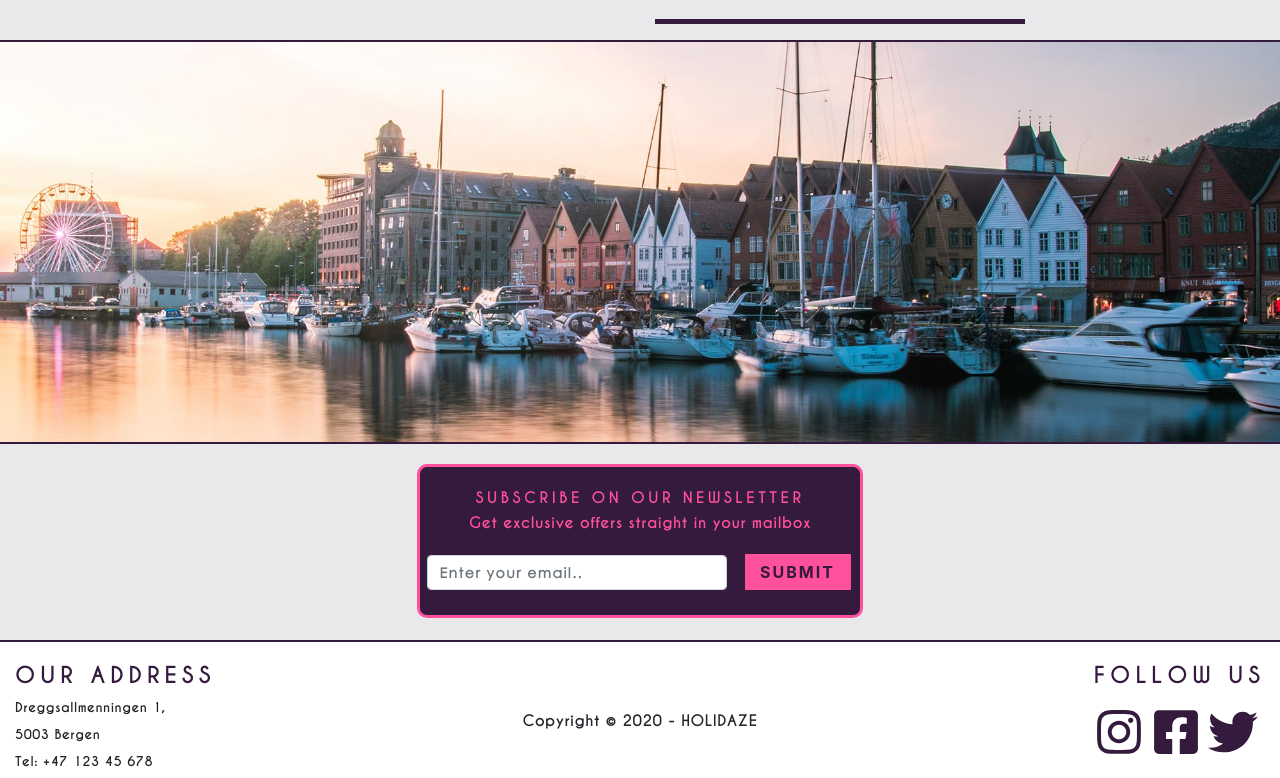
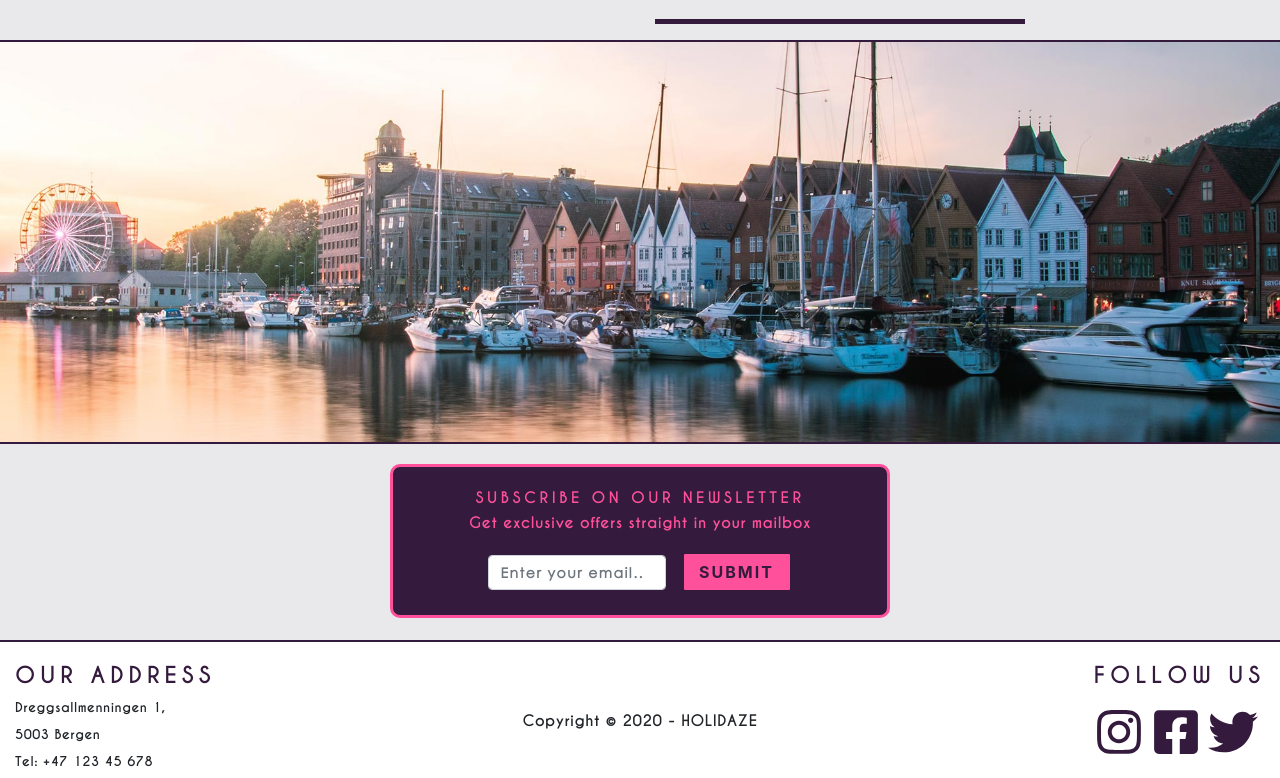
Before and after one commit to NinaWiik/Nina-Wiik_Project-exam-2_Holidaze-noroff-feu, a React (Create React App) app: page / in a window 1280 px wide. Shown: the part 754-1532 px from the top of the page. Built offline with nearby package versions, Linux system fonts and the light colour scheme.

Commit message:
subscribe
Fixed subsribe after finding bugs on smaller screens after code swap

```diff
--- a/src/components/home/Subscribe.js
+++ b/src/components/home/Subscribe.js
@@ -24,10 +24,10 @@ function Subscribe() {
   }
 
   return (
-    <Container fluid className="container__cover">
-      <Row className="justify-content-md-center">
-        <Col className="subscribe__col" md={4} xs={12}>
-          <Col>
+    <Container>
+      <Row className="justify-content-md-center subscribe__row">
+        <div className="subscribe__col" md={4} xs={12}>
+          <div>
             <p className="paragraph__subscribe--title">
               Subscribe on our newsletter
             </p>
@@ -35,7 +35,7 @@ function Subscribe() {
               Get exclusive offers straight in your mailbox
             </p>
             {modalShow && <ModalSub show={modalShow} />}
-          </Col>
+          </div>
           <Row className="justify-content-md-center">
             <Form inline onSubmit={handleSubmit(onSubmit)}>
               <Form.Group>
@@ -52,12 +52,12 @@ function Subscribe() {
               <ModalSub show={modalShow} onHide={() => setModalShow(false)} />
             </Form>
           </Row>
-          <Col className="subscribe__col--error">
+          <div className="subscribe__col--error">
             {errors.email && (
               <ErrorMessageSub>{errors.email.message}</ErrorMessageSub>
             )}
-          </Col>
-        </Col>
+          </div>
+        </div>
       </Row>
     </Container>
   );
--- a/src/sass/partials/_footer.scss
+++ b/src/sass/partials/_footer.scss
@@ -11,18 +11,16 @@
 .footer__paragraph--left {
   font-size: 0.8em;
   margin-bottom: 5px;
-    font-family: 'CaviarDreams', arial, sans-serif;
+  font-family: "CaviarDreams", arial, sans-serif;
   font-weight: bold;
 }
 
 .footer__paragraph--middle {
   text-align: center;
-    font-family: 'CaviarDreams', arial, sans-serif;
+  font-family: "CaviarDreams", arial, sans-serif;
   font-weight: bold;
   padding-top: 12%;
 }
-
-
 
 .footer__col--right {
   text-align: right;
--- a/src/sass/partials/_home.scss
+++ b/src/sass/partials/_home.scss
@@ -37,6 +37,7 @@
     padding: 20px 0;
     border: 3px solid $pink;
     border-radius: 10px;
+    width: 500px;
 }
 
 .subscribe__col--error {
@@ -44,7 +45,7 @@
 }
 
 input.subscribe__form--input.form-control {
-    width: 300px;
+    width: 100%;
     margin-right: 15px;
     margin-top: 5px;
 }
```
Lines whose indentation alone changed are shown as unchanged.
